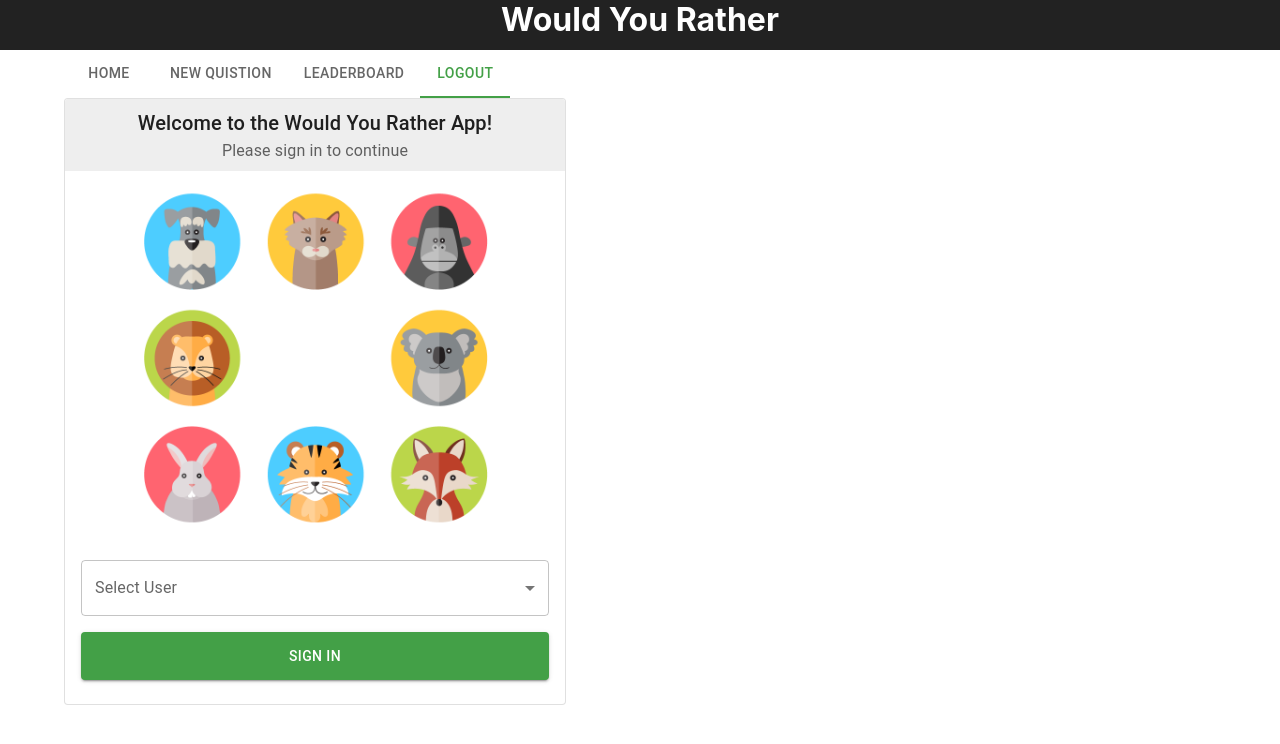
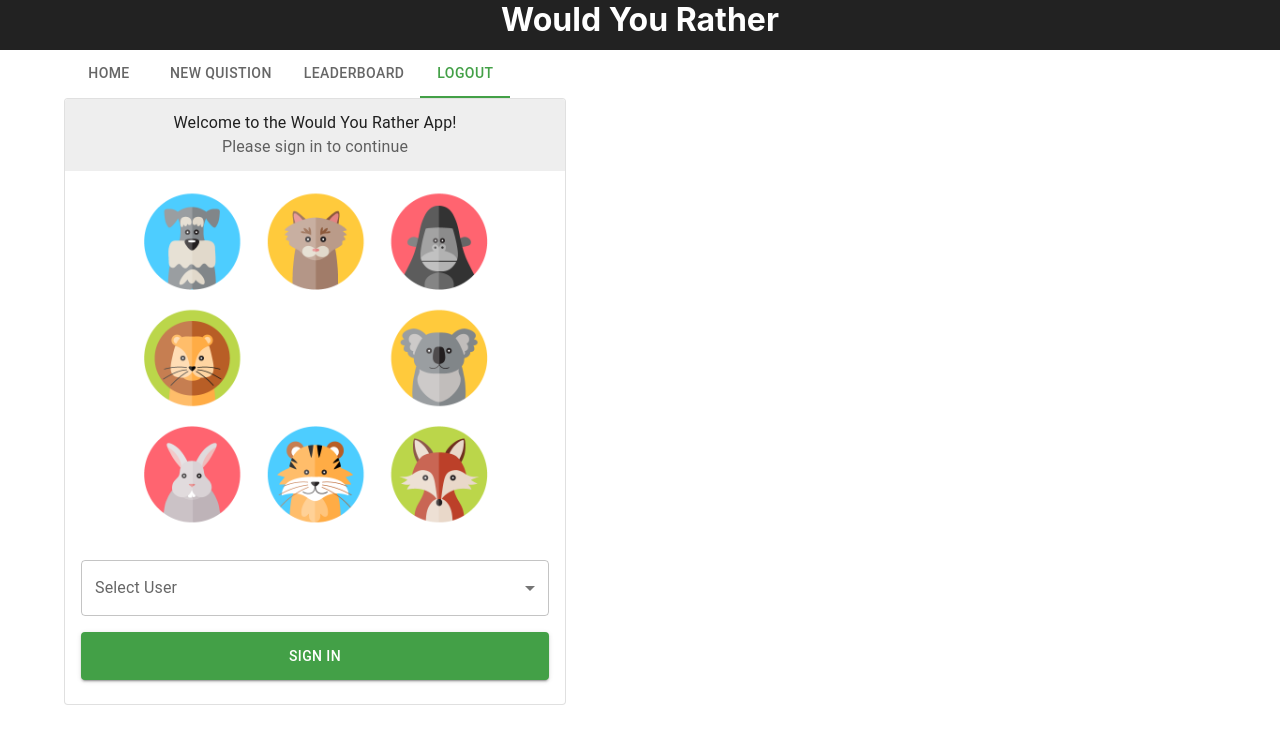
Before and after one commit to TokaAbdulhamied/would-you-rather, a React (Create React App) app: page /login in a window 1280 px wide. Shown: the top 744 px of the page. Built offline with nearby package versions, Linux system fonts and the light colour scheme.

Commit message:
add styles file

```diff
--- a/src/components/Login.js
+++ b/src/components/Login.js
@@ -1,61 +1,46 @@
 import React from "react";
-import { makeStyles } from "@mui/styles";
 import UsersMenu from "./UsersMenu";
-import { grey } from "@mui/material/colors";
 import {
   Card,
   CardHeader,
   CardMedia,
   CardContent,
-  CardActionArea,
-  Typography,
   Button,
 } from "@mui/material";
+import { useStyles } from "../utils/styles";
 
-const useStyles = makeStyles({
-  card: {
-    maxWidth: 500,
-    display: "flex",
-    flexDirection: "column",
-  },
-  img: {
-    margin: "15px auto 15px auto",
-    width: "75%",
-    height: "75%",
-  },
-  header: {
-    backgroundColor: grey[200],
-    color: "rgba(0, 0, 0, 0.87)",
-    height: "40px",
-  },
-  content: {
-    flex: "1 1 120px",
-    display: "flex ",
-    flexDirection: "column",
-    justifyContent: "space-between",
-  },
-});
+export const CardHead = ({ subheader = "", ...props }) => {
+  const classes = useStyles(props.style);
+  return (
+    <CardHeader
+      className={classes.header}
+      titleTypographyProps={{ variant: props.varient }}
+      title={props.title}
+      subheader={subheader}
+    />
+  );
+};
 
 export default function Login() {
   const classes = useStyles();
   return (
     <div>
       <Card variant="outlined" className={classes.card}>
-        <CardHeader
-          className={classes.header}
-          titleTypographyProps={{ variant: "h6" }}
+        <CardHead
+          style={{ height: "40px", align: "center" }}
+          variant="h6"
           title="Welcome to the Would You Rather App!"
           subheader="Please sign in to continue"
         />
         <CardMedia
-          className={classes.img}
+          className={classes.cardImg}
           component="img"
           image="\images\download.png"
           alt="animals"
         />
         <CardContent className={classes.content}>
           <UsersMenu />
-          <Button sx={{ py: 1.5 }} className={classes.btn} variant="contained">
+          <Button sx={{ py: 1.5 }} variant="contained">
             Sign In
           </Button>
         </CardContent>
--- /dev/null
+++ b/src/utils/styles.js
@@ -0,0 +1,40 @@
+import { makeStyles } from "@mui/styles";
+import { grey } from "@mui/material/colors";
+
+export const useStyles = makeStyles({
+  card: {
+    maxWidth: 500,
+    display: "flex",
+    flexDirection: "column",
+  },
+  cardImg: {
+    margin: "15px auto 15px auto",
+    width: "75%",
+    height: "75%",
+  },
+  userImg: {
+    height: "25%",
+    width: "25%",
+    margin: "25px",
+  },
+  header: (props) => ({
+    backgroundColor: grey[200],
+    color: "rgba(0, 0, 0, 0.87)",
+    height: props.height,
+    textAlign: props.align,
+  }),
+  content: {
+    flex: "1 1 120px",
+    display: "flex ",
+    flexDirection: "column",
+    justifyContent: "space-between",
+  },
+  userCard: {
+    display: "flex",
+  },
+  span: {
+    borderLeft: `1px solid${grey[300]}`,
+    marginTop: "20px",
+    marginBottom: "20px",
+  },
+});
```
